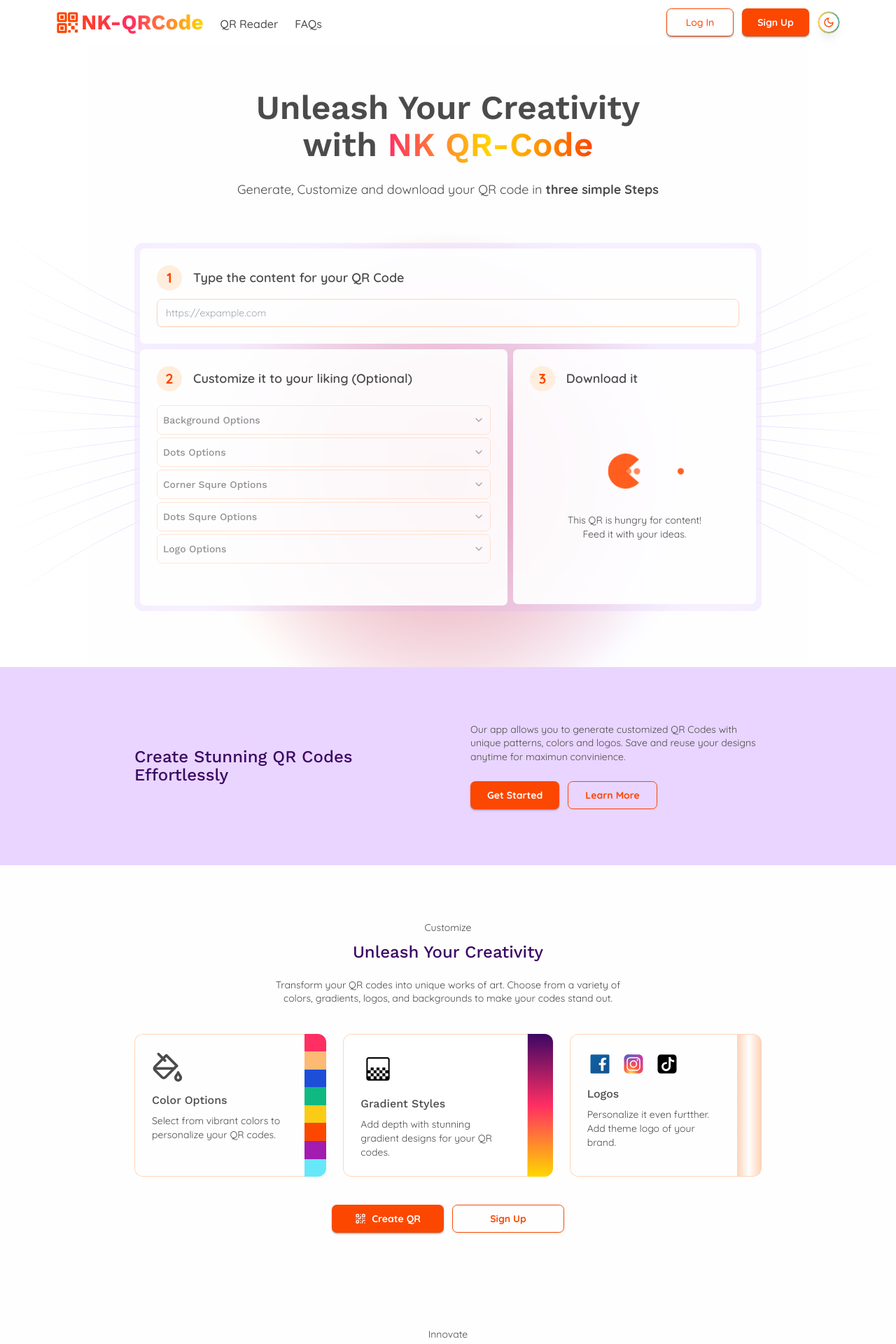
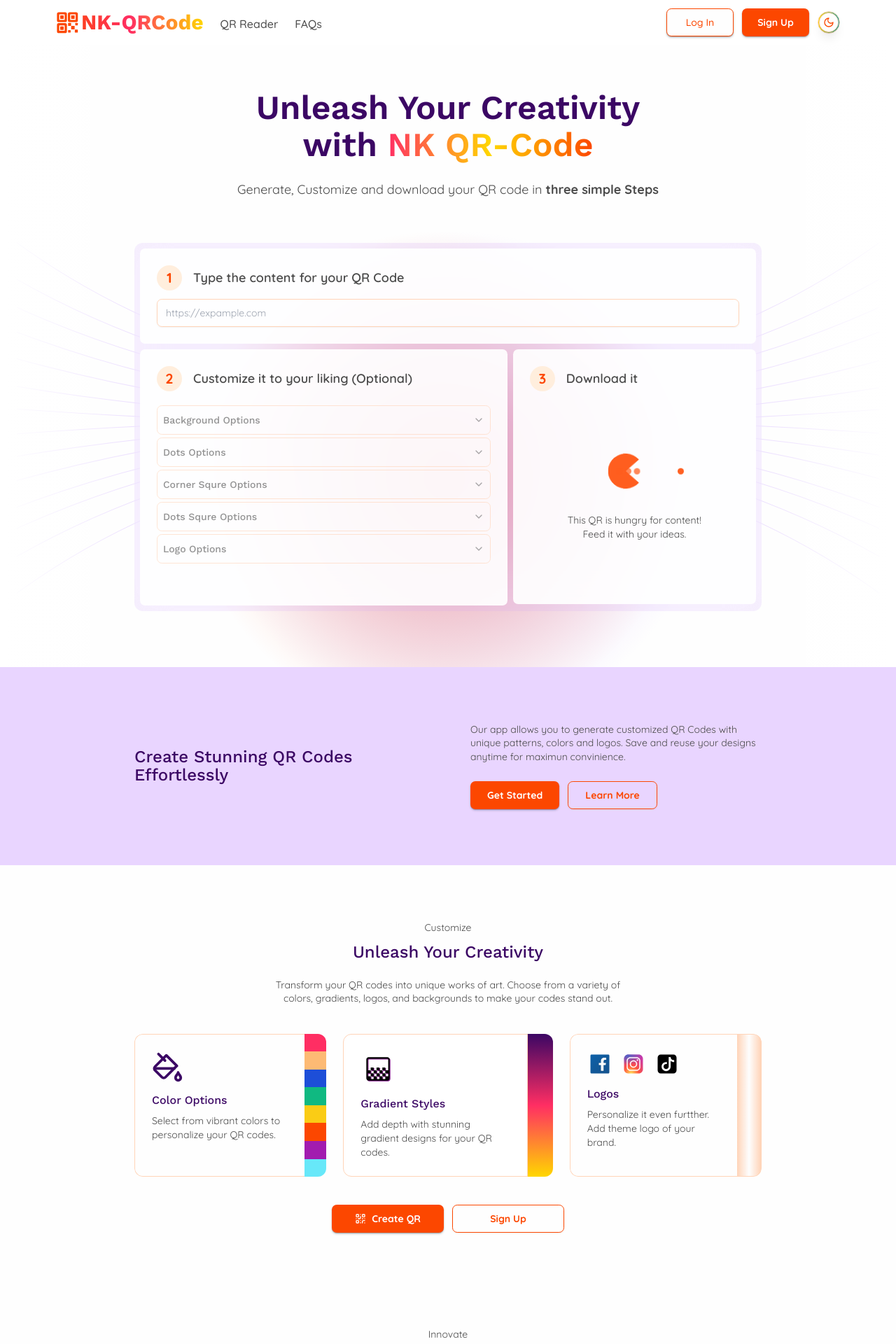
Before and after one commit to nkaryoli/nk_qrCode, a React (Vite) app: page / in a window 1280 px wide. Shown: the top 1920 px of the page at 70% size. Built offline with nearby package versions, Linux system fonts and the light colour scheme; no server answers.

Commit message:
feat: change heder text color

```diff
--- a/src/features/home/components/CTASection.tsx
+++ b/src/features/home/components/CTASection.tsx
@@ -12,7 +12,7 @@ const CTASection: React.FC<CTASectionProps> = ({ handleSigIn, isSignedIn }) => {
         <section className="w-full py-16 lg:py-20 px-9 lg:p-20 mt-20 bg-gradient-to-b from-input via-input to-transparent">
             <div className="max-w-4xl flex flex-col items-center lg:flex-row gap-9 m-auto rounded-lg">
                 <div className="space-y-6 w-full p-3 text-center lg:text-start">
-                    <h1 className="text-2xl font-medium">
+                    <h1 className="text-2xl text-purple-950 font-medium">
                         Create your QR Code today!
                     </h1>
                     <p className="max-w-lg m-auto lg:m-0">
--- a/src/features/home/components/custiomize/CustomizeSection.tsx
+++ b/src/features/home/components/custiomize/CustomizeSection.tsx
@@ -28,8 +28,8 @@ const CustomizeSection: React.FC<CustomizeSectionProps> = ({
                     <div className="flex flex-col lg:flex-row justify-center w-full max-w-lg lg:max-w-4xl gap-6 m-auto py-4">
                         <div className="w-full flex rounded-xl overflow-hidden">
                             <div className="w-full flex flex-col rounded-l-xl items-center lg:items-start p-6 space-y-3 border border-r-0">
-                                <PaintBucket size={45} />
-                                <h3 className="font-medium pt-4">
+                                <PaintBucket size={45} color='#3b0764'/>
+                                <h3 className="text-purple-950 font-medium pt-4">
                                     Color Options
                                 </h3>
                                 <p className="">
@@ -50,8 +50,8 @@ const CustomizeSection: React.FC<CustomizeSectionProps> = ({
                         </div>
                         <div className="w-full bg-gradient-to-b from-purple-950 via-accent to-secondary pr-9 rounded-l-2xl rounded-r-xl">
                             <div className="h-full flex flex-col items-center lg:items-start space-y-3 bg-white p-6 rounded-l-xl border">
-                                <img src="/icon-gradient.svg" />
-                                <h3 className="font-medium pt-4">
+                                <img src="/icon-gradient.svg" className='drop-shadow-[1px_1px_0_#86198f]'/>
+                                <h3 className="text-purple-950 font-medium pt-4">
                                     Gradient Styles
                                 </h3>
                                 <p className="">
@@ -75,7 +75,7 @@ const CustomizeSection: React.FC<CustomizeSectionProps> = ({
                                         className="h-9 lg:hidden xl:block"
                                     />
                                 </div>
-                                <h3 className="font-medium pt-4">Logos</h3>
+                                <h3 className="text-purple-950 font-medium pt-4">Logos</h3>
                                 <p className="">
                                     Personalize it even furtther. Add theme logo
                                     of your brand.
--- a/src/features/home/components/heroSection/HeroSection.tsx
+++ b/src/features/home/components/heroSection/HeroSection.tsx
@@ -4,7 +4,7 @@ const Hero = () => {
     return (
         <section className="flex flex-col items-center justify-center pt-32 overflow-hidden">
             <div className="space-y-6 text-center max-w-5xl">
-                <h1 className="text-5xl max-w-4xl text-balance font-semibold">
+                <h1 className="text-5xl text-purple-950 max-w-4xl text-balance font-semibold">
                     Unleash Your Creativity with {' '}
                     <span className="bg-gradient-to-r from-accent via-secondary to-primary bg-clip-text text-transparent">
                         NK QR-Code
```
